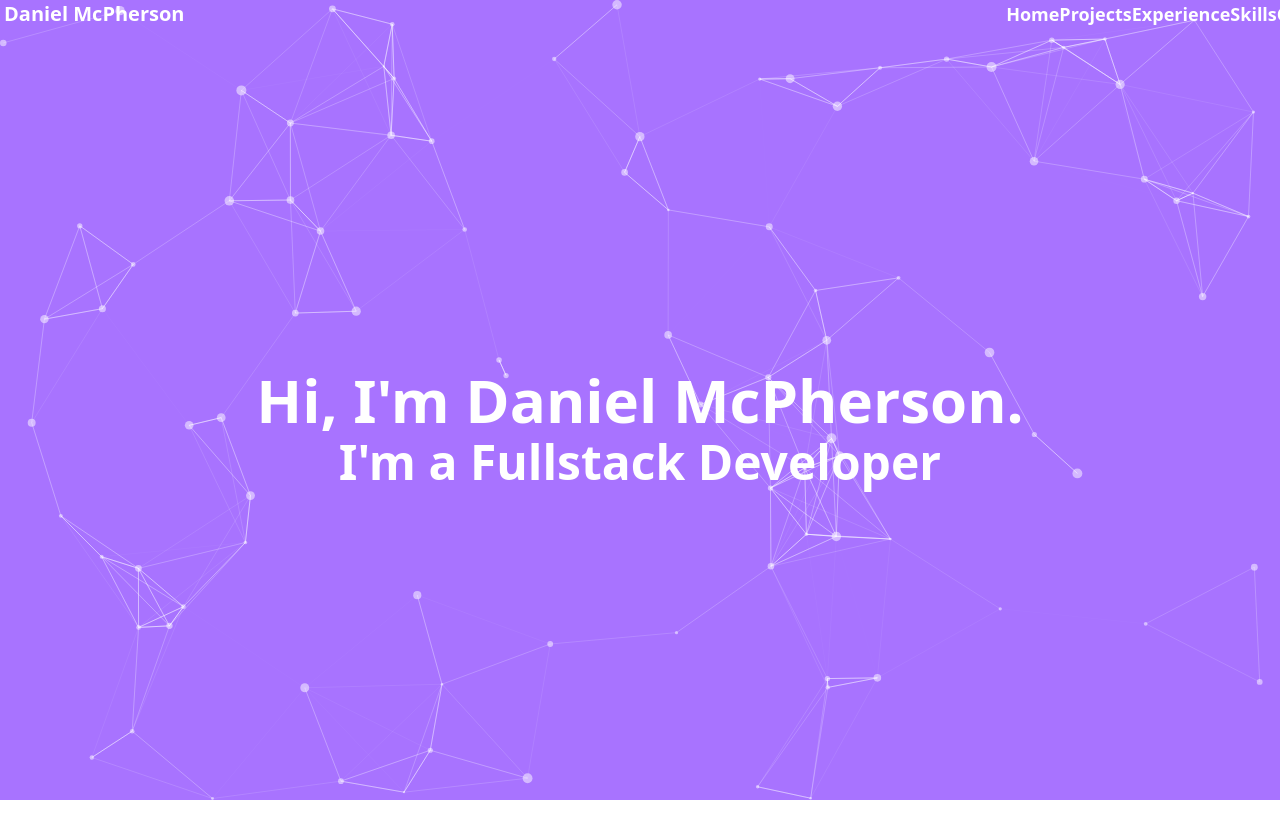
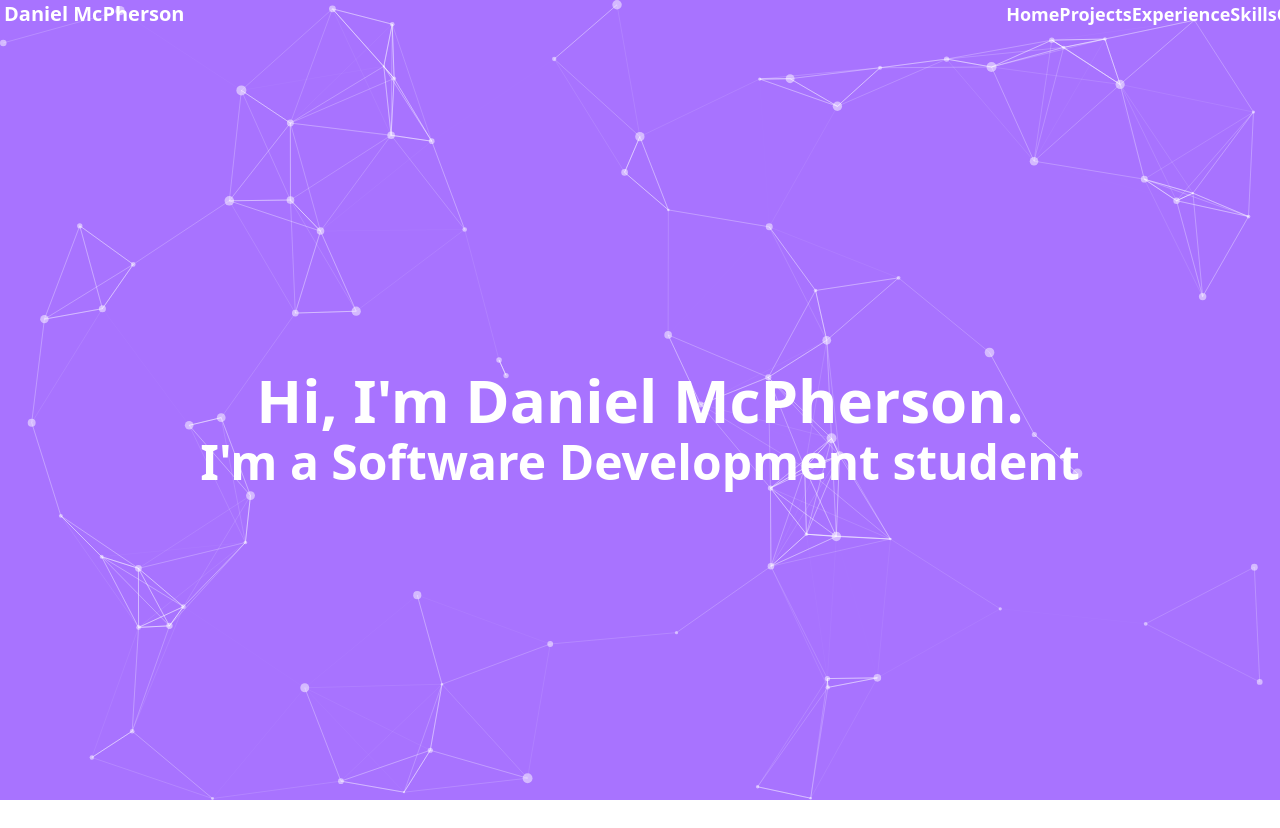
Before and after one commit to RangerVinven/Old-Old-Portfolio, a Next.js app: page / in a window 1280 px wide. Shown: the top 828 px of the page. Built offline with nearby package versions, Linux system fonts and the light colour scheme.

Commit message:
Changed to 'I'm a Software Development student'

```diff
--- a/pages/index.tsx
+++ b/pages/index.tsx
@@ -13,7 +13,7 @@ const Home: NextPage = () => {
 
 			<div className="flex justify-center items-center flex-col w-full h-full">
 				<h1 className="text-6xl font-bold text-white mb-2">Hi, I'm Daniel McPherson.</h1>
-				<h1 className="text-5xl font-semibold text-white">I'm a Fullstack Developer</h1>
+				<h1 className="text-5xl font-semibold text-white">I'm a Software Development student</h1>
 			</div>
 		</div>
     </div>
```
